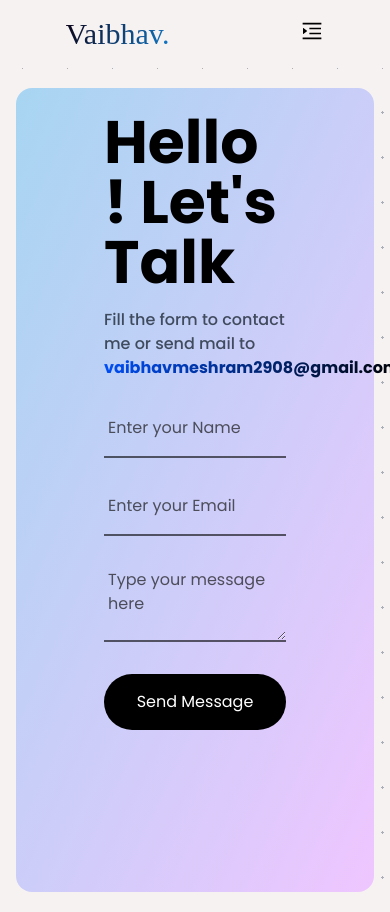
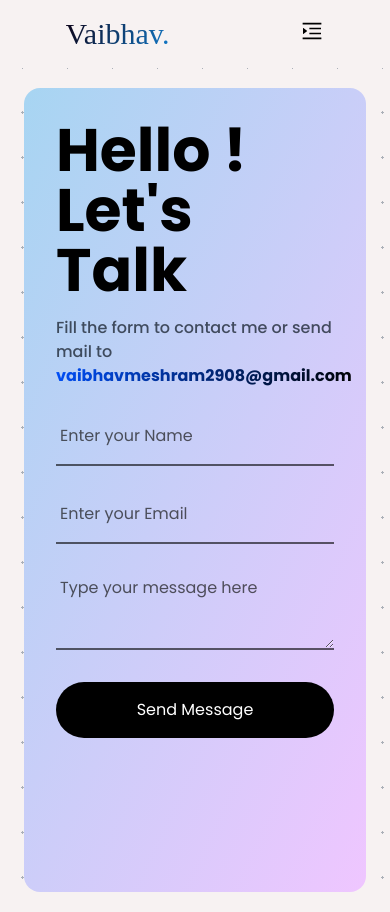
Before and after one commit to JuniorfoxDev/Portfolio, a React (Vite) app: page /Contact in a window 390 px wide. Built offline with nearby package versions, Linux system fonts and the light colour scheme; a web font is replaced by a local one.

Commit message:
git push

```diff
--- a/src/Pages/Contact.jsx
+++ b/src/Pages/Contact.jsx
@@ -26,9 +26,9 @@ const Contact = () => {
      });
   }
   return (
-    <div className="h-[100vh] px-4 md:px-40 py-5 text-white">
-      <div className="bg-contact-bg p-2 w-full h-full rounded-2xl">
-        <div className="py-4 md:py-16 px-20">
+    <div className="h-[100vh] px-6 md:px-40 py-5 text-white">
+      <div className="bg-contact-bg p-4 w-full h-full rounded-2xl">
+        <div className="py-4 md:py-16 px-4 md:px-20">
           <div>
           <h2 className="font-poppins font-bold text-6xl text-black">Hello ! Let's Talk</h2>
           <p className="py-4 font-poppins font-medium text-base md:text-xl text-gray-800/[0.8]">Fill the form to contact me or send mail to <Link className="bg-a-text text-transparent bg-clip-text font-bold hover:border-b-2 border-a-text">vaibhavmeshram2908@gmail.com</Link></p>
```
